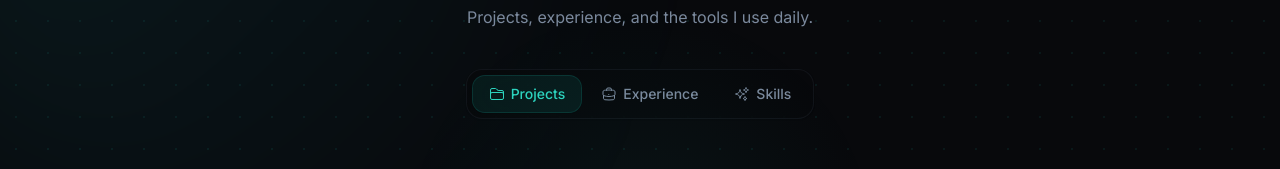
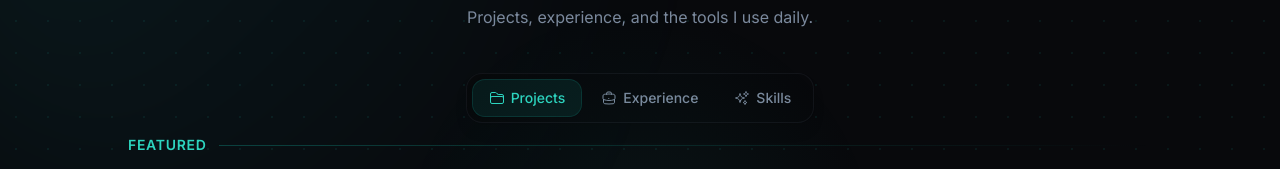
Before and after one commit to AndreiMarin15/andrei-portfolio, a Next.js app: page /experience in a window 1280 px wide. Shown: the part 155-324 px from the top of the page. Built offline with nearby package versions, Linux system fonts and the light colour scheme.

Commit message:
fix(experience): improve scroll behavior and sticky navigation

```diff
--- a/src/app/experience/page.jsx
+++ b/src/app/experience/page.jsx
@@ -19,7 +19,7 @@ export default function ExperiencePage() {
           initial={{ opacity: 0, y: 16 }}
           animate={{ opacity: 1, y: 0 }}
           transition={{ duration: 0.5, ease: [0.22, 1, 0.36, 1] }}
-          className="text-center mb-10"
+          className="text-center mb-8"
         >
           <h1 className="text-3xl font-bold text-foreground sm:text-4xl">
             My Work
@@ -29,11 +29,11 @@ export default function ExperiencePage() {
           </p>
         </motion.div>
 
-        {/* Sticky section nav */}
+        {/* Section nav — sits here in flow, becomes sticky on scroll */}
         <SectionNav />
 
         {/* Projects Section */}
-        <div id="projects" className="scroll-mt-40 mb-24">
+        <div id="projects" className="scroll-mt-[120px] mb-24">
           <motion.div
             initial={{ opacity: 0, y: 16 }}
             whileInView={{ opacity: 1, y: 0 }}
@@ -45,7 +45,7 @@ export default function ExperiencePage() {
         </div>
 
         {/* Experience Section */}
-        <div id="experience" className="scroll-mt-40 mb-24">
+        <div id="experience" className="scroll-mt-[120px] mb-24">
           <motion.div
             initial={{ opacity: 0, y: 16 }}
             whileInView={{ opacity: 1, y: 0 }}
@@ -63,7 +63,7 @@ export default function ExperiencePage() {
         </div>
 
         {/* Skills Section */}
-        <div id="skills" className="scroll-mt-40">
+        <div id="skills" className="scroll-mt-[120px]">
           <motion.div
             initial={{ opacity: 0, y: 16 }}
             whileInView={{ opacity: 1, y: 0 }}
--- a/src/app/globals.css
+++ b/src/app/globals.css
@@ -59,7 +59,8 @@
   }
 
   body {
-    @apply bg-background text-foreground antialiased overflow-x-hidden;
+    @apply bg-background text-foreground antialiased;
+    overflow-x: clip;
   }
 
   ::selection {
--- a/src/app/layout.jsx
+++ b/src/app/layout.jsx
@@ -32,7 +32,7 @@ export const metadata = {
 
 export default function RootLayout({ children }) {
   return (
-    <html lang="en" suppressHydrationWarning className="overflow-x-hidden">
+    <html lang="en" suppressHydrationWarning className="overflow-x-clip">
       <head>
         <link
           rel="preconnect"
@@ -50,7 +50,7 @@ export default function RootLayout({ children }) {
         >
           <SpotlightCursor />
           <BackToTop />
-          <div className="relative min-h-screen flex flex-col overflow-x-hidden">
+          <div className="relative min-h-screen flex flex-col">
             <Navbar />
             <main className="flex-1">{children}</main>
             <Footer />
--- a/src/components/SectionNav.jsx
+++ b/src/components/SectionNav.jsx
@@ -46,9 +46,9 @@ export function SectionNav() {
   };
 
   return (
-    <div className="fixed bottom-4 left-1/2 -translate-x-1/2 z-40 sm:sticky sm:bottom-auto sm:left-auto sm:translate-x-0 sm:top-20 flex justify-center mb-0 sm:mb-12 px-4">
+    <div className="sticky top-[60px] z-40 flex justify-center py-3 px-4 -mx-4 sm:top-[68px]">
       <nav
-        className="inline-flex items-center gap-1 rounded-2xl border border-border/60 bg-background/90 sm:bg-background/80 backdrop-blur-xl p-1.5 shadow-lg sm:shadow-sm"
+        className="inline-flex items-center gap-1 rounded-2xl border border-border/60 bg-background/90 backdrop-blur-xl p-1.5 shadow-lg"
         aria-label="Section navigation"
       >
         {sections.map((section) => {
```
